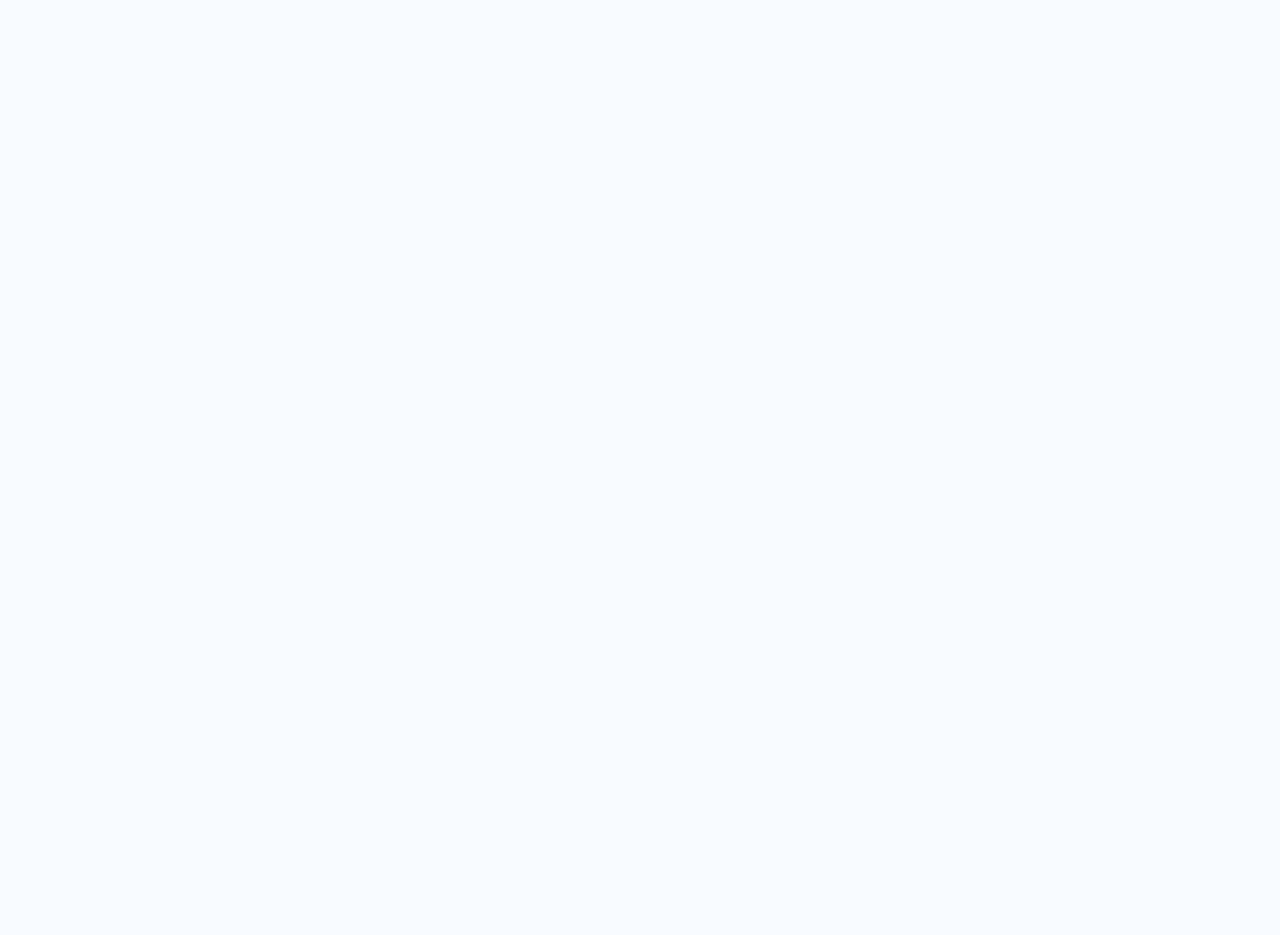
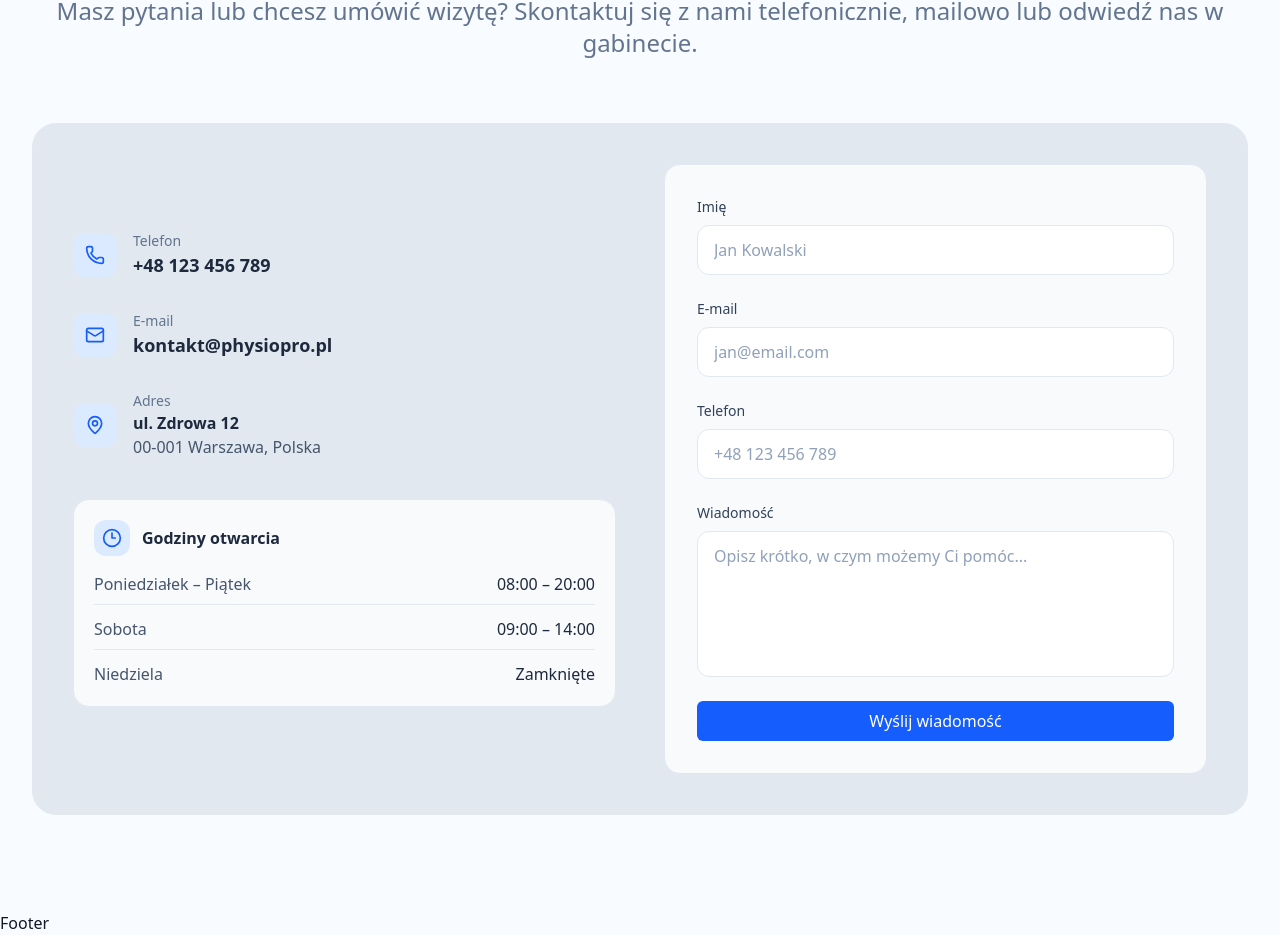
Before and after one commit to Jcode-9/physiotherapist, a Next.js app: page / in a window 1280 px wide. Shown: the part 4318-5253 px from the top of the page. Before the commit the page ends 4165 px from the top, so only its background shows below. Built offline with nearby package versions, Linux system fonts and the light colour scheme.

Commit message:
feat: add contact section with reusable form inputs

```diff
--- a/src/components/sections/Contact.tsx
+++ b/src/components/sections/Contact.tsx
@@ -1,3 +1,153 @@
+import { styles } from "@/lib/constants";
+import SectionHeading from "../ui/SectionHeading";
+import { contactData } from "@/data/contact";
+import {
+  Phone,
+  Mail,
+  MapPin,
+  Clock3,
+} from "lucide-react";
+import Input from "../ui/Input";
+import Button from "../ui/Button";
+
 export default function Contact() {
-  return <section>Contact</section>;
+  return (
+    <section className={styles.section}>
+      <div className={`${styles.container} flex flex-col gap-16`}>
+        <SectionHeading
+          align="center"
+          badge={contactData.badge}
+          title={contactData.title}
+          description={contactData.description}
+        />
+        <div className="grid grid-cols-1 lg:grid-cols-2 gap-12 rounded-3xl border border-slate-200 bg-slate-300/50 p-10 transition-all duration-300 hover:border-blue-200 hover:shadow-xl">
+          <div className="flex h-full flex-col justify-center gap-8">
+            <div className="flex items-center gap-4">
+              <div className="rounded-xl bg-blue-100 p-3 text-blue-600">
+                <Phone className="h-5 w-5" />
+              </div>
+
+              <div>
+                <p className="text-sm text-slate-500">Telefon</p>
+                <p className="text-lg font-semibold text-slate-800">
+                  {contactData.phone}
+                </p>
+              </div>
+            </div>
+
+            <div className="flex items-center gap-4">
+              <div className="rounded-xl bg-blue-100 p-3 text-blue-600">
+                <Mail className="h-5 w-5" />
+              </div>
+
+              <div>
+                <p className="text-sm text-slate-500">E-mail</p>
+                <p className="text-lg font-semibold text-slate-800">
+                  {contactData.email}
+                </p>
+              </div>
+            </div>
+
+            <div className="flex items-center gap-4">
+              <div className="rounded-xl bg-blue-100 p-3 text-blue-600">
+                <MapPin className="h-5 w-5" />
+              </div>
+
+              <div>
+                <p className="text-sm text-slate-500">Adres</p>
+                <p className="font-semibold text-slate-800">
+                  {contactData.address.street}
+                </p>
+                <p className="text-slate-600">
+                  {contactData.address.city}, {contactData.address.country}
+                </p>
+              </div>
+            </div>
+
+            <div className="mt-2 rounded-2xl border border-slate-200 bg-slate-50 p-5">
+              <div className="mb-4 flex items-center gap-3">
+                <div className="rounded-xl bg-blue-100 p-2 text-blue-600">
+                  <Clock3 className="h-5 w-5" />
+                </div>
+
+                <span className="font-semibold text-slate-800">
+                  Godziny otwarcia
+                </span>
+              </div>
+
+              <div className="space-y-3">
+                {contactData.openingHours.map((item) => (
+                  <div
+                    key={item.day}
+                    className="flex items-center justify-between border-b border-slate-200 pb-2 last:border-0 last:pb-0"
+                  >
+                    <span className="text-slate-600">{item.day}</span>
+                    <span className="font-medium text-slate-800">
+                      {item.hours}
+                    </span>
+                  </div>
+                ))}
+              </div>
+            </div>
+          </div>
+          <div className="rounded-2xl border border-slate-200 bg-slate-50 p-8">
+            <form className="flex flex-col gap-6">
+              <Input
+                label="Imię"
+                placeholder="Jan Kowalski"
+              />
+
+              <Input
+                label="E-mail"
+                type="email"
+                placeholder="jan@email.com"
+              />
+
+              <Input
+                label="Telefon"
+                type="tel"
+                placeholder="+48 123 456 789"
+              />
+
+              <div className="flex flex-col gap-2">
+                <label
+                  htmlFor="message"
+                  className="text-sm font-medium text-slate-700"
+                >
+                  Wiadomość
+                </label>
+
+                <textarea
+                  id="message"
+                  rows={5}
+                  placeholder="Opisz krótko, w czym możemy Ci pomóc..."
+                  className="
+                    resize-none
+                    rounded-xl
+                    border
+                    border-slate-200
+                    bg-white
+                    px-4
+                    py-3
+                    text-slate-800
+                    placeholder:text-slate-400
+                    outline-none
+                    transition-all
+                    duration-200
+                    focus:border-blue-500
+                    focus:ring-4
+                    focus:ring-blue-100
+                  "
+                />
+              </div>
+
+              <Button variant="primary" className="w-full justify-center">
+                Wyślij wiadomość
+              </Button>
+            </form>
+          </div>
+        </div>
+      </div>
+    </section>
+  )
 }
--- a/src/components/ui/Button.tsx
+++ b/src/components/ui/Button.tsx
@@ -1,6 +1,7 @@
 interface ButtonProps {
     children: React.ReactNode;
     variant?: "primary" | "secondary";
+    className?: string;
 }
 const variants = {
         primary: "bg-blue-600 text-white hover:bg-blue-700",
@@ -9,10 +10,11 @@ const variants = {
 const baseStyles = " rounded-md px-5 py-2 font-medium transition-all cursor-pointer transition-all duration-300 ";
 export default function Button({
     children,
-    variant = "primary"
+    variant = "primary",
+    className = ""
 }: ButtonProps) {
   return (
-     <button className={`${variants[variant]} +${baseStyles}`}>
+     <button className={`${variants[variant]} +${baseStyles} +${className}`}>
         {children}
      </button>
   );
--- /dev/null
+++ b/src/components/ui/Input.tsx
@@ -0,0 +1,47 @@
+import { InputHTMLAttributes } from "react";
+
+interface InputProps extends InputHTMLAttributes<HTMLInputElement> {
+  label: string;
+}
+
+export default function Input({
+  label,
+  id,
+  className = "",
+  ...props
+}: InputProps) {
+  const inputId = id ?? label.toLowerCase().replace(/\s+/g, "-");
+
+  return (
+    <div className="flex flex-col gap-2">
+      <label
+        htmlFor={inputId}
+        className="text-sm font-medium text-slate-700"
+      >
+        {label}
+      </label>
+
+      <input
+        id={inputId}
+        className={`
+          rounded-xl
+          border
+          border-slate-200
+          bg-white
+          px-4
+          py-3
+          text-slate-800
+          placeholder:text-slate-400
+          outline-none
+          transition-all
+          duration-200
+          focus:border-blue-500
+          focus:ring-4
+          focus:ring-blue-100
+          ${className}
+        `}
+        {...props}
+      />
+    </div>
+  );
+}
--- /dev/null
+++ b/src/data/contact.ts
@@ -0,0 +1,30 @@
+export const contactData = {
+  badge: "Kontakt",
+  title: "Skontaktuj się z nami",
+  description:
+    "Masz pytania lub chcesz umówić wizytę? Skontaktuj się z nami telefonicznie, mailowo lub odwiedź nas w gabinecie.",
+
+  phone: "+48 123 456 789",
+  email: "kontakt@physiopro.pl",
+
+  address: {
+    street: "ul. Zdrowa 12",
+    city: "00-001 Warszawa",
+    country: "Polska",
+  },
+
+  openingHours: [
+    {
+      day: "Poniedziałek – Piątek",
+      hours: "08:00 – 20:00",
+    },
+    {
+      day: "Sobota",
+      hours: "09:00 – 14:00",
+    },
+    {
+      day: "Niedziela",
+      hours: "Zamknięte",
+    },
+  ],
+};
```
